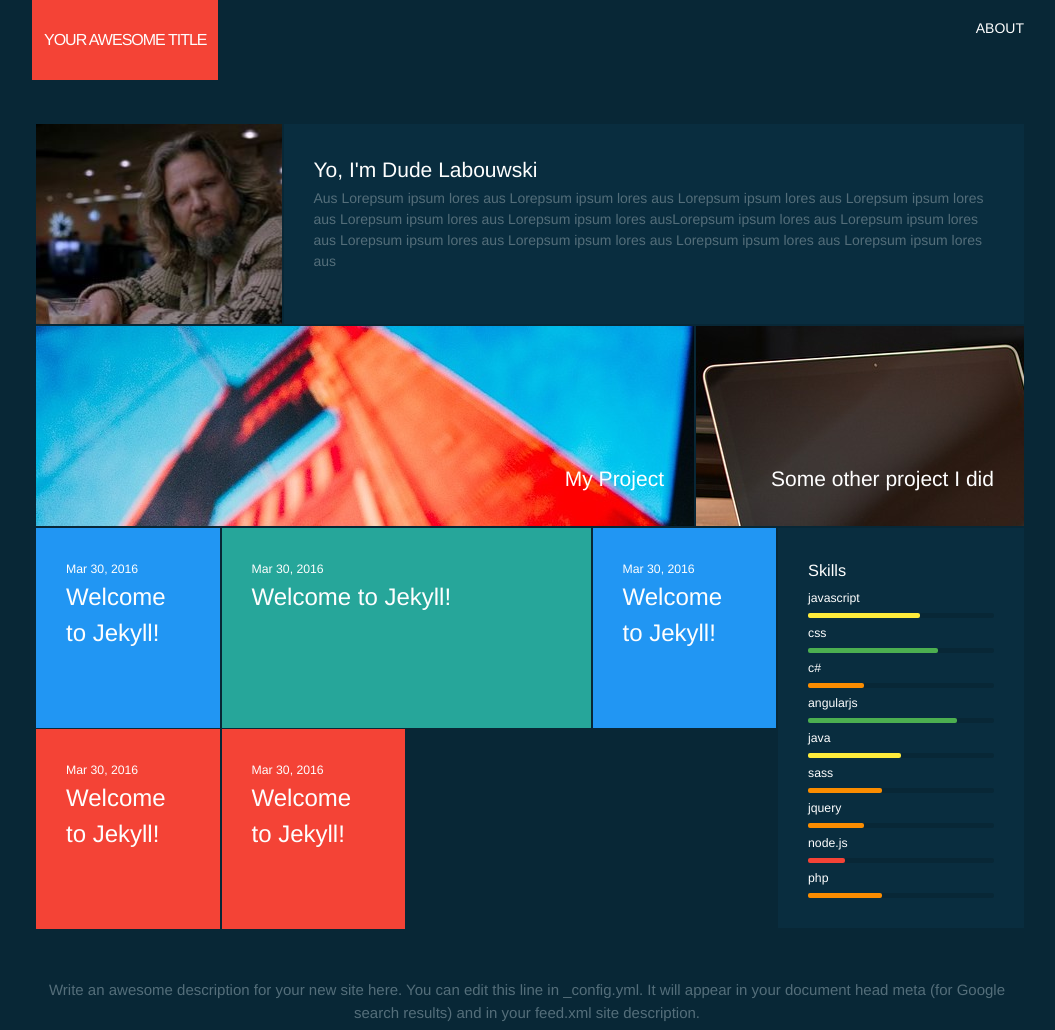
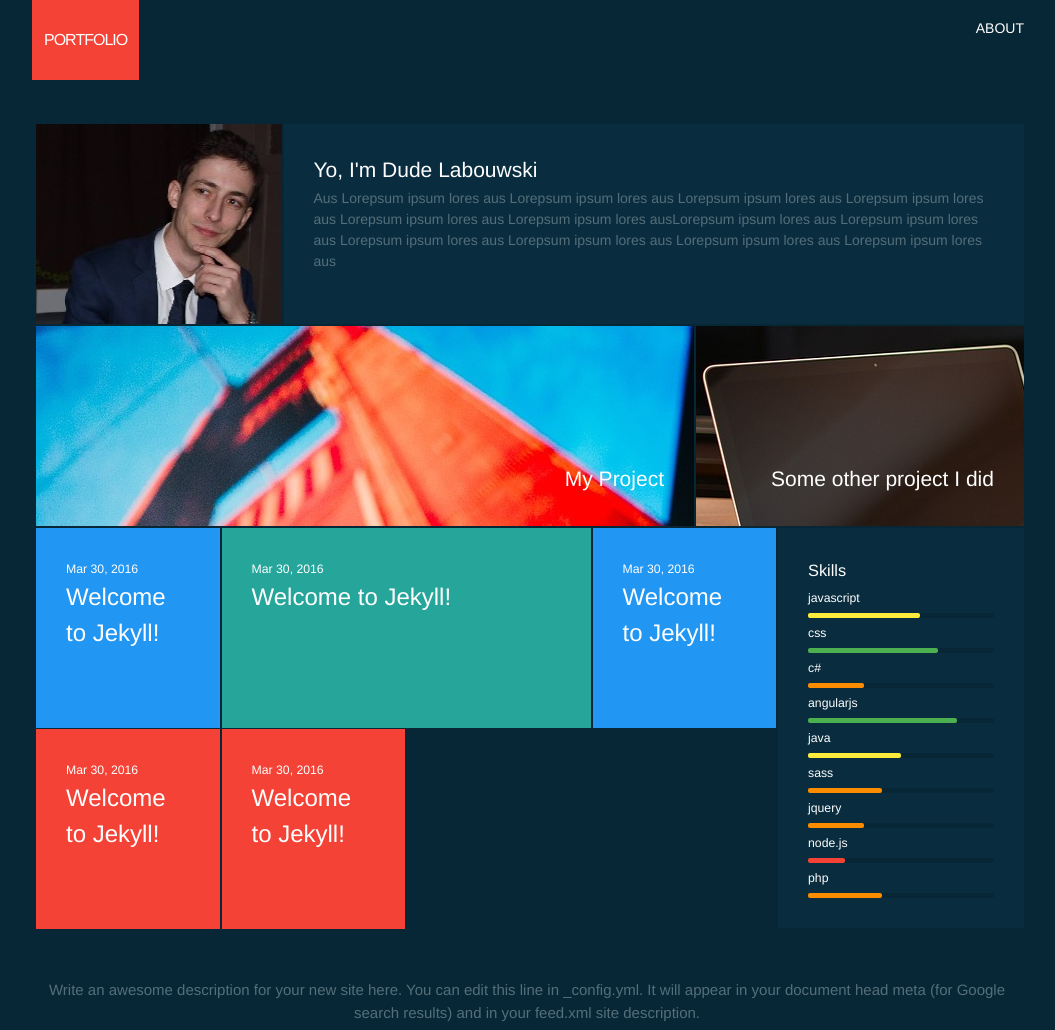
Before and after one commit to TimCluyts/timcluyts.github.io, a Jekyll site: the page built from index.html, in a window 1280 px wide. Shown: the whole page, without its empty margins (112-1167 px from the left). Built offline with Jekyll 4.4.1, drawn with Linux system fonts in a browser that asks for light colours.

Commit message:
small changes made

```diff
--- a/_config.yml
+++ b/_config.yml
@@ -13,16 +13,14 @@
 # you will see them accessed via {{ site.title }}, {{ site.email }}, and so on.
 # You can create any custom variable you would like, and they will be accessible
 # in the templates via {{ site.myvariable }}.
-title: Your awesome title
-email: your-email@example.com
+title: Portfolio
+email: Tcluyts@gmail.com
 description: > # this means to ignore newlines until "baseurl:"
   Write an awesome description for your new site here. You can edit this
   line in _config.yml. It will appear in your document head meta (for
   Google search results) and in your feed.xml site description.
 baseurl: "" # the subpath of your site, e.g. /blog
 url: "" # the base hostname & protocol for your site, e.g. http://example.com
-twitter_username: jekyllrb
-github_username:  jekyll
 
 # Build settings
 markdown: kramdown
--- a/_sass/_layout.scss
+++ b/_sass/_layout.scss
@@ -312,3 +312,7 @@
         }
     }
 }
+
+.backgroundImage {
+    background-repeat: no-repeat;
+}
--- a/index.html
+++ b/index.html
@@ -7,7 +7,7 @@
 
  <div class="col col-12">
       <div class="col col-3">
-          <div class="block glass"  style="background-image:url(assets/avatar.jpg)">
+          <div class="block backgroundImage"  style="background-image:url(assets/avatar.jpg)">
           </div>
       </div>
       <div class="col col-9">
```
Also changed, not shown: assets/avatar.jpg.
